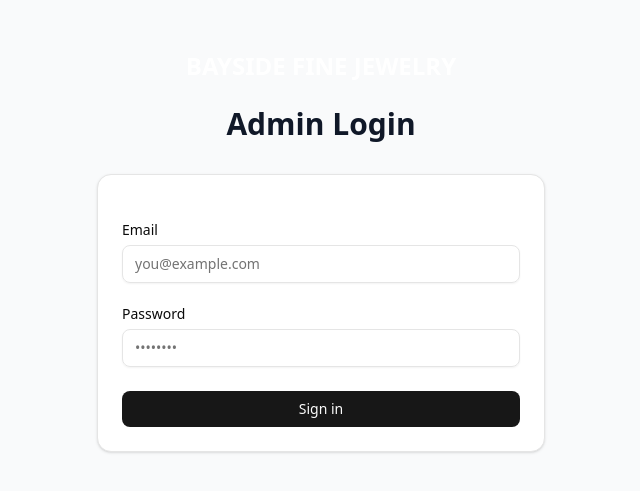
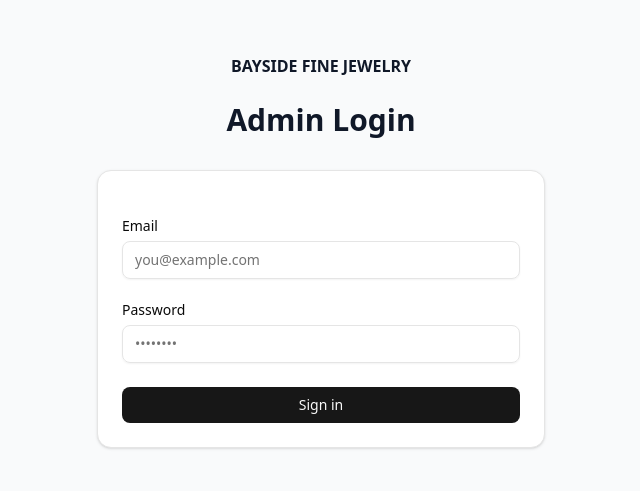
Before and after one commit to novalfaiq/jewelry-shop, a Next.js app: page /admin/login in a window 1280 px wide. Shown: the part 149-640 px from the top of the page, without its empty margins (319-959 px from the left). Built offline with nearby package versions, Linux system fonts and the light colour scheme; no server answers.

Commit message:
fix admin login page logo text

```diff
--- a/app/admin/login/page.tsx
+++ b/app/admin/login/page.tsx
@@ -11,6 +11,7 @@
 import { useForm } from 'react-hook-form';
 import Logo from '@/components/atoms/Logo';
 import Container from '@/components/atoms/Container';
+import Link from 'next/link';
 
 type FormValues = {
     email: string;
@@ -58,7 +59,9 @@
             <Container>
                 <div className="sm:mx-auto sm:w-full sm:max-w-md">
                     <div className="text-center">
-                        <Logo className="text-blue-900 mx-auto" />
+                       <Link href="/" className="font-extrabold text-gray-900">
+                            BAYSIDE FINE JEWELRY
+                        </Link>
                     </div>
                     <h2 className="mt-6 text-center text-3xl font-extrabold text-gray-900">
                         Admin Login
```
